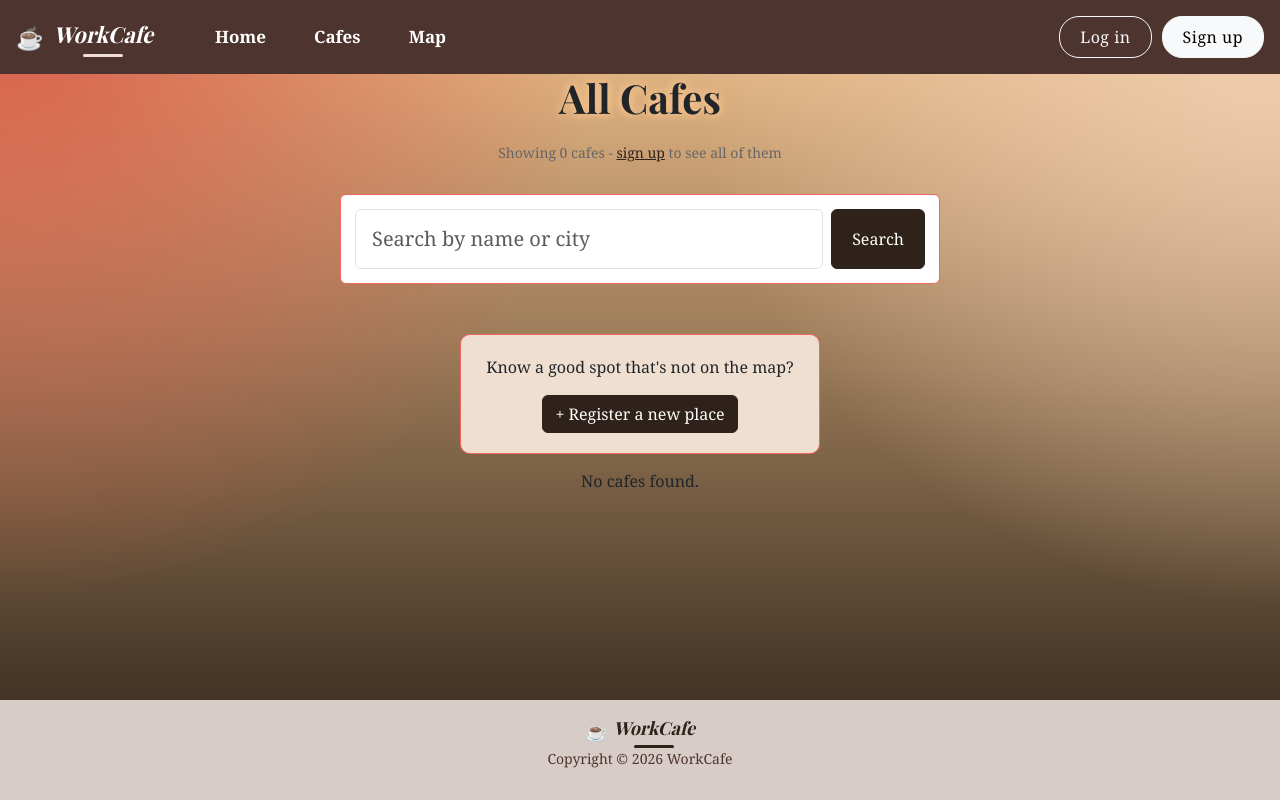
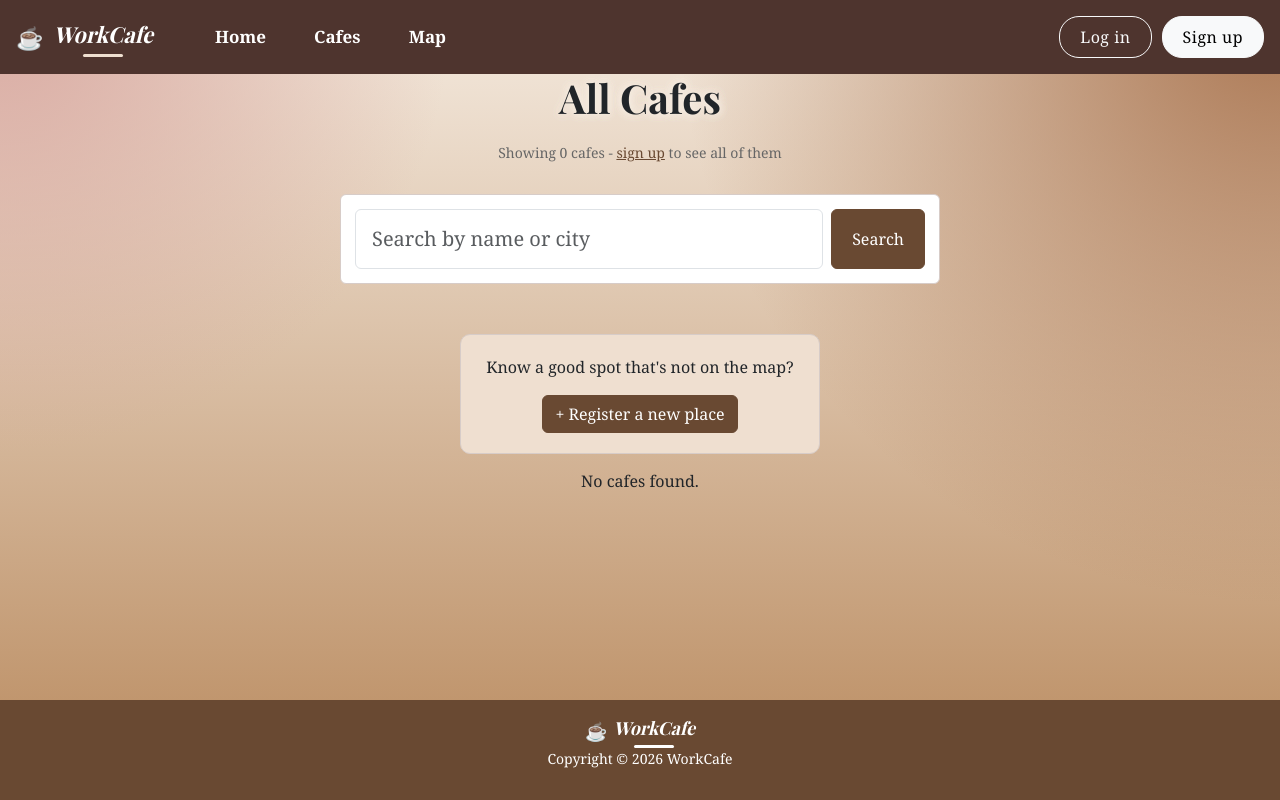
Before and after one commit to Anasztazia12/milestone3, a Django app: page /cafes/ in a window 1280 px wide. Run offline with Django 5.2, Linux system fonts and the light colour scheme; data that the repository does not hold is empty.

Commit message:
Update footer styles and color variables for improved accessibility

```diff
--- a/core/static/css/style.css
+++ b/core/static/css/style.css
@@ -1,8 +1,8 @@
 /* colors */
 :root {
-    --main-color: #2e221a;
-    --light-bg: #f1c08b;
-    --border-color: #f16863;
+    --main-color: #694932;
+    --light-bg: #f5ebe0;
+    --border-color: #d7ccc8;
 }
 
 /* page background */
@@ -15,9 +15,9 @@ body {
     font-family: Georgia, serif;
     background-color: var(--light-bg);
     background-image:
-        radial-gradient(circle at top right, #f0cfb0 0%, transparent 40%),
-        radial-gradient(circle at top left, #d85e49 0%, transparent 40%),
-        linear-gradient(var(--light-bg), #291f16);
+        radial-gradient(circle at top right, #a9744f 0%, transparent 40%),
+        radial-gradient(circle at top left, #d8a8a0 0%, transparent 30%),
+        linear-gradient(var(--light-bg), #b98a5e);
     margin: 0;
     padding: 10px;
     min-height: 100vh;
@@ -536,9 +536,17 @@ footer {
     margin: 30px -10px -10px -10px;
     margin-top: auto;
     padding: 15px 10px;
-    background-color: #d7ccc8;
-    color: #4e342e;
+    background-color: var(--main-color);
+    color: #ffffff;
     font-size: 14px;
+}
+
+footer .footer-text {
+    color: #ffffff;
+}
+
+footer .footer-text::after {
+    background-color: #ffffff;
 }
 
 /* responsive - small screens */
```
Also changed, not shown: assets/css/style.css (+10 -2 lines).
